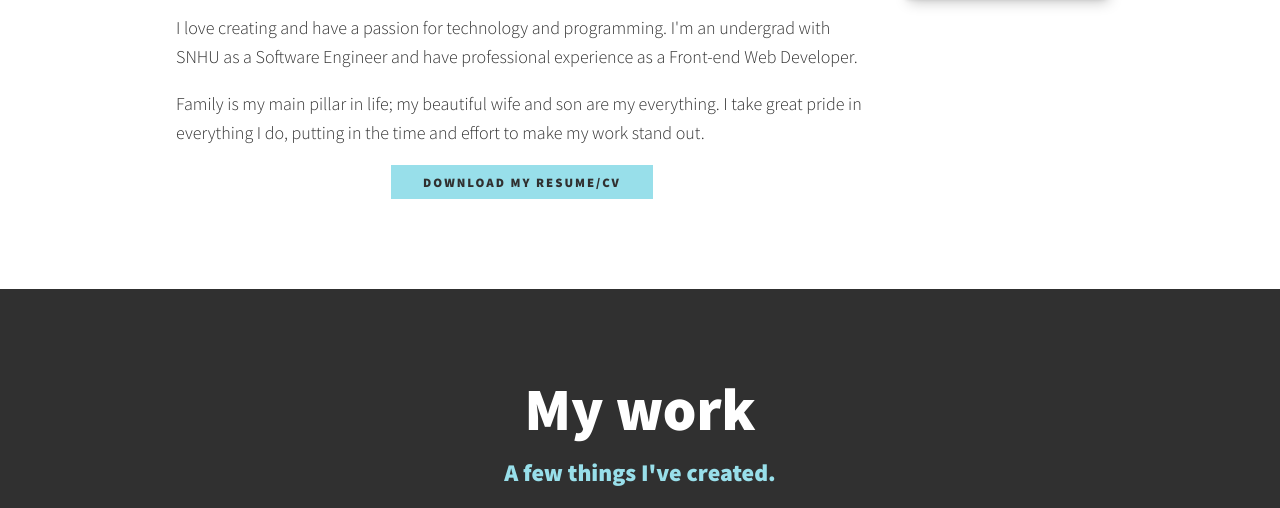
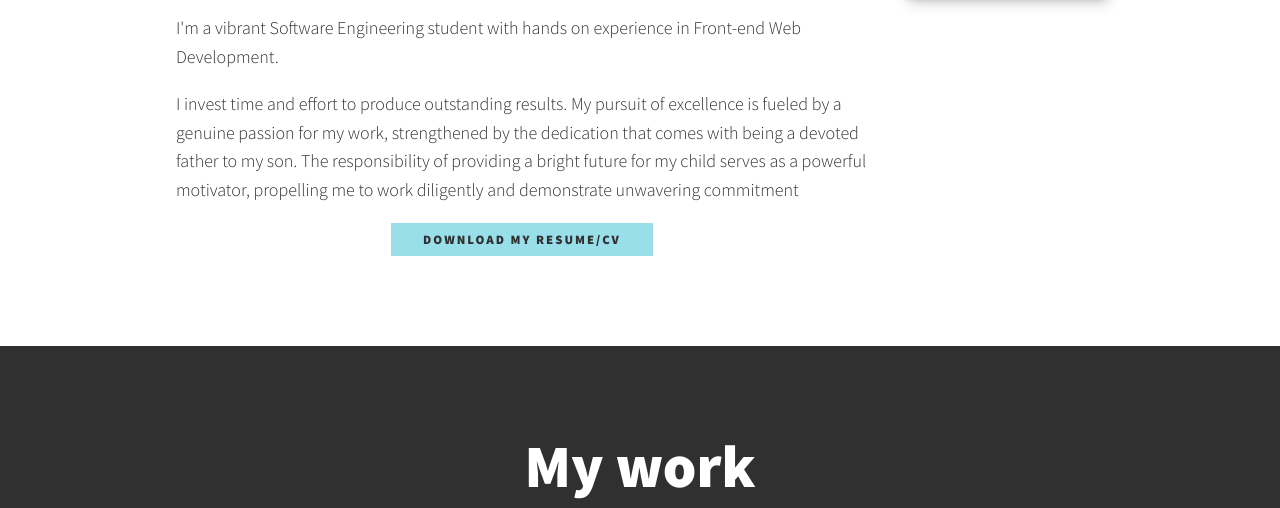
Before and after one commit to Namefailed/Namefailed.github.io, a plain HTML site: page index.html in a window 1280 px wide. Shown: the part 1404-1912 px from the top of the page. Drawn offline with nearby package versions, Linux system fonts and the light colour scheme.

Commit message:
Updated Who I am section to have a new blurb

```diff
--- a/index.html
+++ b/index.html
@@ -71,10 +71,12 @@
            <p class="section__subtitle section__subtitle--about">Tech professional, based in CENTEX</p>
 
            <div class="about-me__body">
-               <p>I love creating and have a passion for technology and programming. I'm an undergrad with SNHU as a Software Engineer and have professional experience as a Front-end Web Developer.</p>
-               <p>Family is my main pillar in life; my beautiful wife and son are my everything. I
-                take great pride in everything I do, putting in the time and effort to make my work
-                stand out.</p>
+               <p>I'm a vibrant Software Engineering student with hands on experience in Front-end Web Development.</p>
+               <p>I invest time and effort to produce outstanding results. My pursuit of excellence is fueled
+by a genuine passion for my work, strengthened by the dedication that comes with being
+a devoted father to my son. The responsibility of providing a bright future for my child
+serves as a powerful motivator, propelling me to work diligently and demonstrate unwavering
+commitment</p>
            </div>
            <a href="Matthew_Grey-Resume.pdf" class="btn about-me__btn">Download My Resume/CV</a>
            <img src="img/matt-grey-family.jpg" alt="Matt and his family." class="about-me__img">
```
Also changed, not shown: 1 other file.
